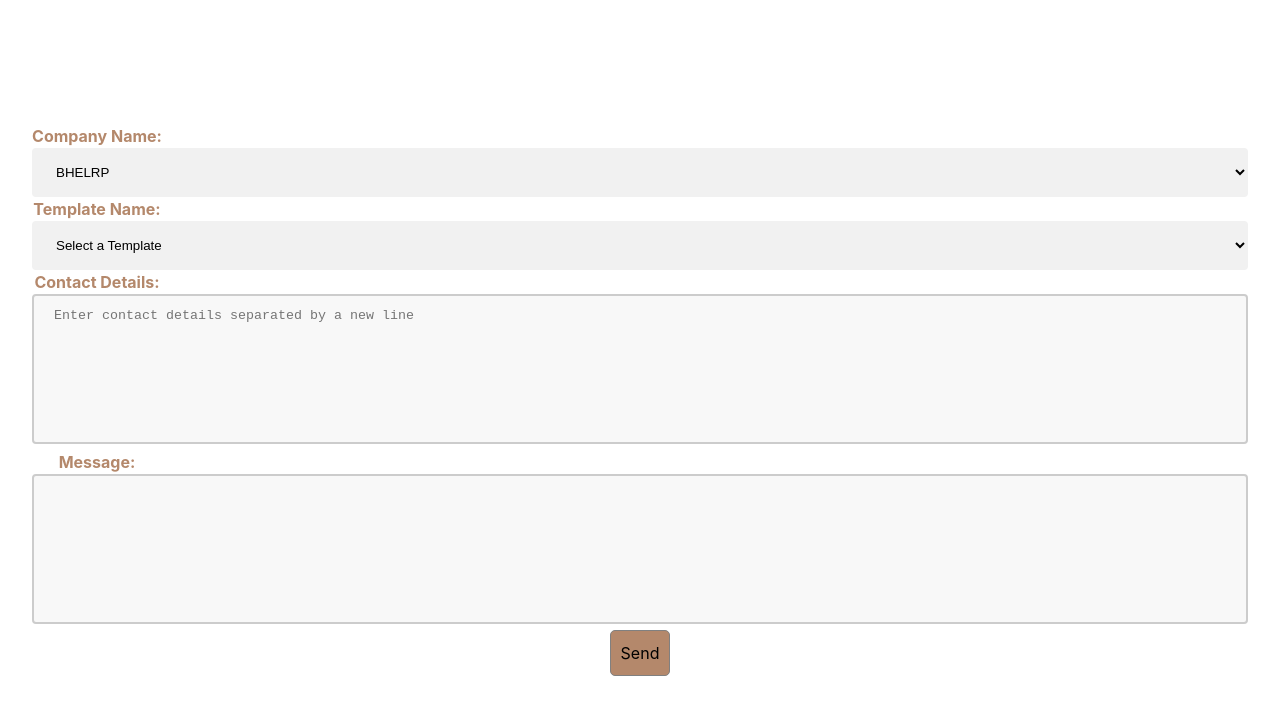
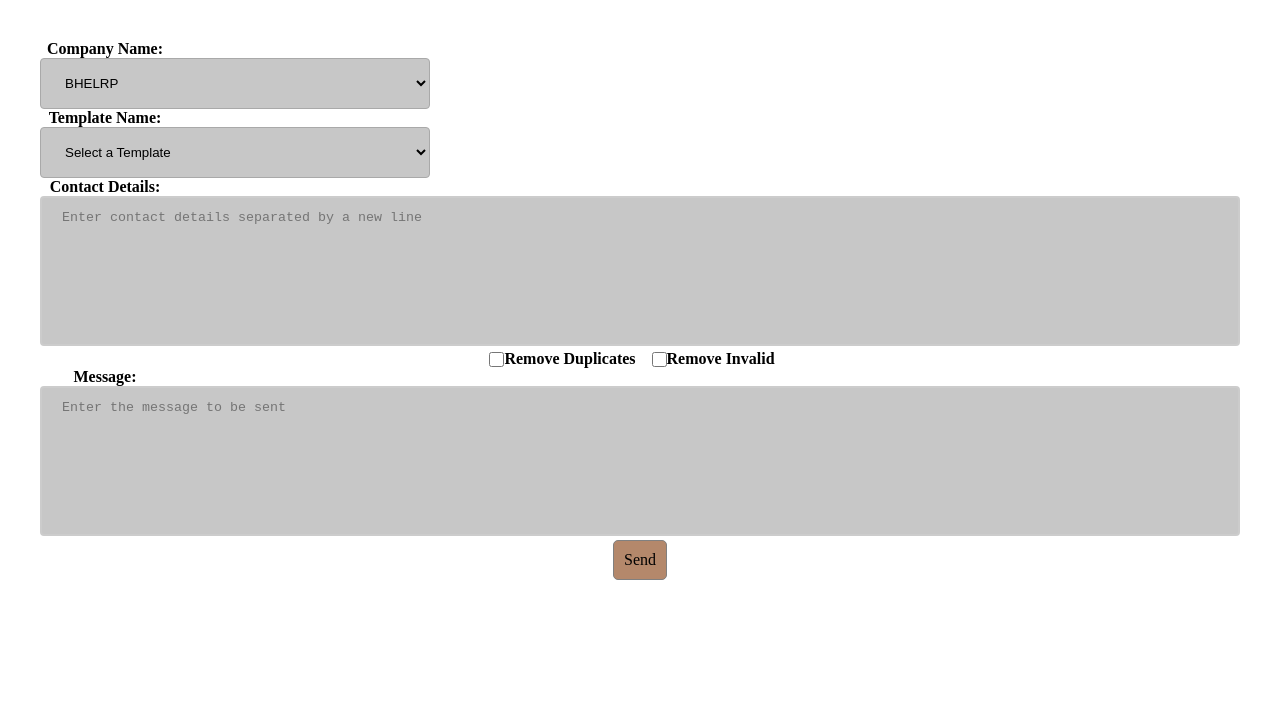
Before and after one commit to harish2020a/bhelrp, a React (Vite) app: page / in a window 1280 px wide. Shown: the top 714 px of the page. Built offline with nearby package versions, Linux system fonts and the light colour scheme.

Commit message:
Implementation of contact handlers

```diff
--- a/src/App.jsx
+++ b/src/App.jsx
@@ -6,23 +6,38 @@ function App() {
   const DUMMY_TEMPLATES = [
     {
       code: 100,
-      template: "Application",
-      message: "Applied",
+      template: "Short email to Gauge Interest",
+      message:
+        "Hi <First-name>,\nYou probably get this often, but your background caught my eye.\nI'm a recruiter at {your_company_name}. I’m reaching out because I think that with your experience in X, you would be a great fit for one of our client'’'s open roles for {position_name}\nAre you open to a chat?\nThanks,\n<Signature>",
     },
     {
       code: 101,
-      template: "Allocation",
-      message: "Allocated",
+      template: "Connect with a salesperson",
+      message:
+        "Sub: Hey <first-name>, loved your blog\nHey <First-name>,\nI recently stumbled on your blog about creating engaging sales emails with GIFs and visual elements to get better responses. I have to say – absolutely loved it. I have been using GIFs(cause who doesn’t love them) in my emails and getting incredible results. Your efforts must have led to tremendous results at {candidate_company_name}.",
     },
     {
       code: 102,
-      template: "Deletion",
-      message: "Deleted",
+      template: "Recruiting a developer",
+      message:
+        "Sub: NYC front-end dev opportunity\nHello <First-name>,\nI came across your Stackoverflow / Github profile whilst researching for Frontend experts and was very impressed with your work at <CandidateCompanyName>. I am currently working with a great B2C startup in NYC to help them expand their stellar engineering team.",
+    },
+    {
+      code: 103,
+      template: "Recruiting a designer",
+      message:
+        "Subject: Yoga and design\nHey <first-name>,\nI came across your medium post about how yoga and meditation have helped you in your creative process. I am thoroughly impressed with your commitment to design and your out-of-the-box thought process. Your work at {current_company_name} is really impressive.",
+    },
+    {
+      code: 104,
+      template: "Recruiting a Machine Learning Engineer",
+      message:
+        "Hi <First-name>,\nYou probably get this often, but your background caught my eye.\nI'm a recruiter at {your_company_name}. I'm reaching out because I think that with your experience in X, you would be a great fit for one of our client's open roles for {position_name}\nAre you open to a chat?\nThanks,\n<Signature>",
     },
   ];
   return (
     <React.Fragment>
-      <Form templates={DUMMY_TEMPLATES}/>
+      <Form templates={DUMMY_TEMPLATES} />
     </React.Fragment>
   );
 }
--- a/src/components/Form.css
+++ b/src/components/Form.css
@@ -5,29 +5,27 @@ textarea {
   box-sizing: border-box;
   border: 2px solid #ccc;
   border-radius: 4px;
-  background-color: #f8f8f8;
+  background-color: #c7c7c7;
   color: black;
   resize: none;
 }
 
 select {
-  width: 100%;
+  width: 300%;
   padding: 16px 20px;
-  border: none;
+  border-color: darkgrey;
   border-radius: 4px;
-  background-color: #f1f1f1;
+  background-color: #c7c7c7;
   color: black;
 }
 
 label {
-  color: #b4886b;
+  /* color: #b4886b; */
+  color: rgb(0, 0, 0);
   font-weight: bold;
   display: block;
   width: 130px;
-  float: left;
-}
-label:after {
-  content: ": ";
+  /* float: left; */
 }
 
 #button {
@@ -48,3 +46,20 @@ label:after {
   background-color: rgb(0, 0, 0);
   box-shadow: 3px 3px 5px grey;
 }
+
+.checkbox {
+  float: left;
+  border: 50px;
+  text-indent: -15px;
+  display: contents;
+}
+
+input[type="checkbox"] {
+  width: 15px;
+  height: 15px;
+  padding: 0;
+  margin: 0;
+  vertical-align: bottom;
+  position: relative;
+  top: -1px;
+}
--- a/src/components/Form.jsx
+++ b/src/components/Form.jsx
@@ -3,6 +3,9 @@ import "./Form.css";
 
 const Form = (props) => {
   const [templateEntry, setTemplate] = useState("");
+  const [checkDuplicate, setCheckDuplicate] = useState(false);
+  const [checkInvalid, setCheckInvalid] = useState(false);
+
   const contacts = useRef();
 
   const templateHandler = (event) => {
@@ -19,6 +22,29 @@ const Form = (props) => {
     console.log("hola");
   };
 
+  const checkDuplicateHandler = () => {
+    setCheckDuplicate(!checkDuplicate);
+    if (!checkDuplicate) {
+      contacts.current.value = [
+        ...new Set(contacts.current.value.split("\n")),
+      ].join("\n");
+    }
+  };
+
+  function phonenumber(inputtxt) {
+    var phno = /^\d{10}$/;
+    return phno.test(inputtxt);
+  }
+
+  const checkInvalidHandler = () => {
+    setCheckInvalid(!checkInvalid);
+    if (!checkInvalid) {
+      let arr = contacts.current.value.split("\n");
+      arr = arr.filter(phonenumber);
+      contacts.current.value = arr.join("\n");
+    }
+  };
+
   const submitHandler = (event) => {
     event.preventDefault();
     console.log(contacts.current.value.split("\n"));
@@ -27,12 +53,21 @@ const Form = (props) => {
 
   return (
     <form id="form" onSubmit={submitHandler}>
-      <label for="company">Company Name</label>
+      <label htmlFor="company">
+        Company Name:{" "}
         <select name="company" id="company">
           <option value="BHELRP">BHELRP</option>
         </select>
-      <label for="template">Template Name</label>
-      <select name="template" id="template" onChange={templateHandler} required>
+      </label>
+
+      <label htmlFor="template">
+        Template Name:{" "}
+        <select
+          name="template"
+          id="template"
+          onChange={templateHandler}
+          required
+        >
           <option value="none" selected disabled hidden>
             Select a Template
           </option>
@@ -40,7 +75,9 @@ const Form = (props) => {
             return <option value={record.code}>{record.template}</option>;
           })}
         </select>
-      <label for="contact">Contact Details</label>
+      </label>
+
+      <label htmlFor="contact">Contact Details: </label>
       <textarea
         rows="20"
         cols="50"
@@ -50,7 +87,28 @@ const Form = (props) => {
         required
         placeholder="Enter contact details separated by a new line"
       ></textarea>
-      <label for="message">Message</label>
+      <label className="checkbox" htmlFor="removeDuplicates">
+        <input
+          type="checkbox"
+          id="removeDuplicates"
+          name="removeDuplicates"
+          onChange={checkDuplicateHandler}
+          checked={checkDuplicate}
+        />
+        Remove Duplicates&emsp;
+      </label>
+
+      <label className="checkbox" htmlFor="removeInvalid">
+        <input
+          type="checkbox"
+          id="removeInvalid"
+          name="removeInvalid"
+          onChange={checkInvalidHandler}
+          checked={checkInvalid}
+        />
+        Remove Invalid&emsp;
+      </label>
+      <label htmlFor="message">Message: </label>
       <textarea
         rows="60"
         cols="80"
@@ -59,6 +117,7 @@ const Form = (props) => {
         value={templateEntry}
         onChange={messageChanger}
         required
+        placeholder="Enter the message to be sent"
       ></textarea>
       <button name="button" id="button">
         Send
--- a/src/index.css
+++ b/src/index.css
@@ -1,4 +1,4 @@
-:root {
+/* :root {
   font-family: Inter, system-ui, Avenir, Helvetica, Arial, sans-serif;
   line-height: 1.5;
   font-weight: 400;
@@ -66,4 +66,4 @@ button:focus-visible {
   button {
     background-color: #f9f9f9;
   }
-}
+} */
```
Lines whose indentation alone changed are shown as unchanged.
